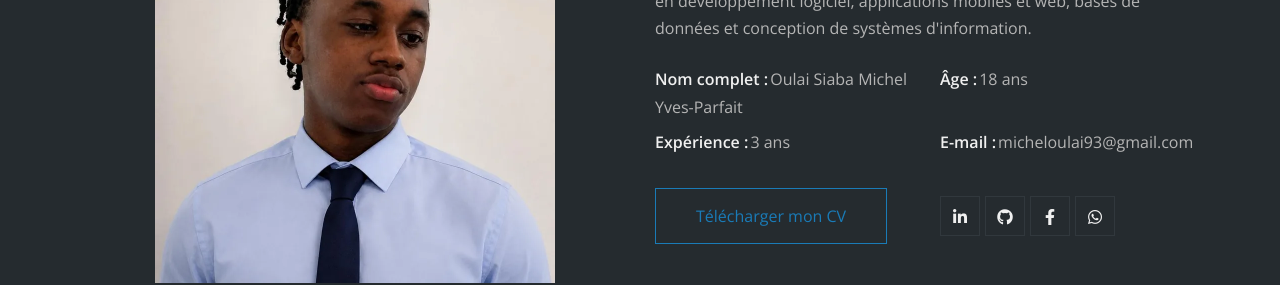
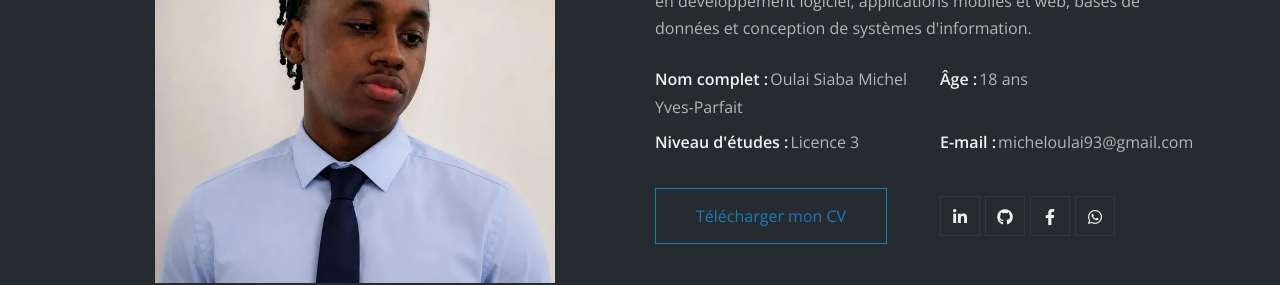
Before and after one commit to micheloulai93-creator/Portfolio, an Angular app: page / in a window 1280 px wide. Shown: the part 1180-1465 px from the top of the page. Built offline with nearby package versions, Linux system fonts and the light colour scheme.

Commit message:
Mise à jour des expériences et correction des informations

```diff
--- a/src/app/components/about/about.html
+++ b/src/app/components/about/about.html
@@ -44,8 +44,8 @@
             </div>
             <div class="col-lg-6">
               <div class="about-info mb-2">
-                <span class="desc">Expérience :</span>
-                <span>3 ans</span>
+                <span class="desc">Niveau d'études :</span>
+                <span>Licence 3</span>
               </div>
             </div>
             <div class="col-lg-6">
```
